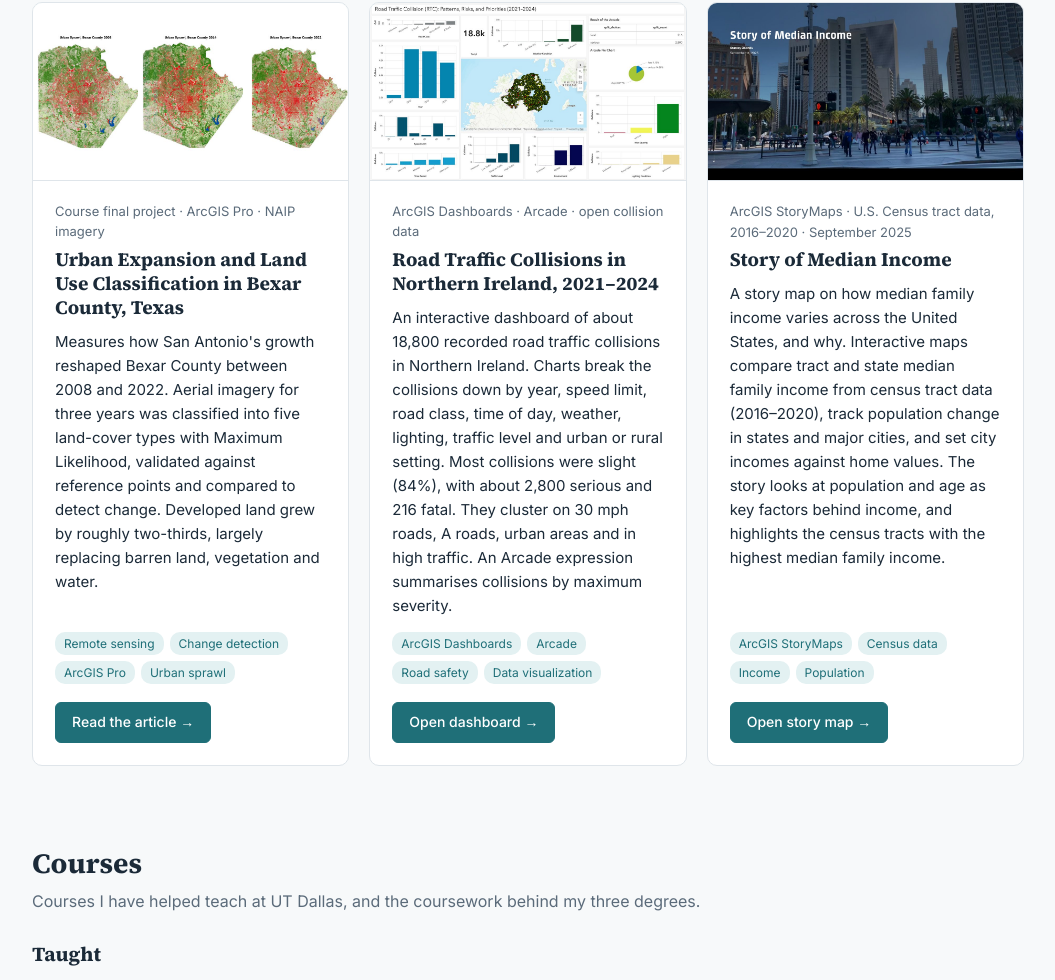
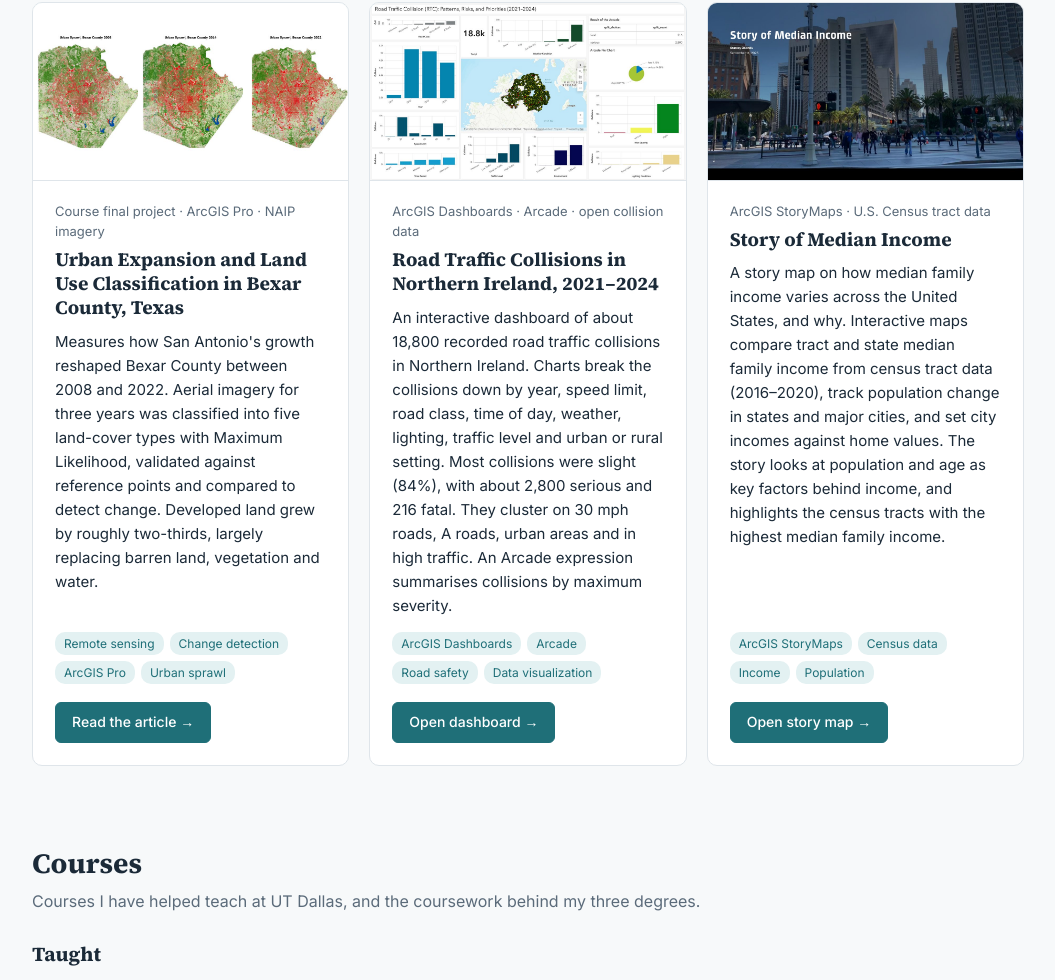
Before and after one commit to StanLi01/Stanli01.github.io, a plain HTML site: page index.html in a window 1280 px wide. Shown: the part 2257-3237 px from the top of the page, without its empty margins (112-1167 px from the left). Drawn offline with Linux system fonts and the light colour scheme.

Commit message:
Simplify meta description for median income story
Updated the meta description for the 'Story of Median Income' entry to be more concise.

```diff
--- a/index.html
+++ b/index.html
@@ -386,7 +386,7 @@
     {
       title: "Story of Median Income",
       category: "Story Map",
-      meta: "ArcGIS StoryMaps · U.S. Census tract data, 2016–2020 · September 2025",
+      meta: "ArcGIS StoryMaps · U.S. Census tract data",
       image: "images/median-income-storymap.jpg",
       description: "A story map on how median family income varies across the United States, and why. Interactive maps compare tract and state median family income from census tract data (2016–2020), track population change in states and major cities, and set city incomes against home values. The story looks at population and age as key factors behind income, and highlights the census tracts with the highest median family income.",
       tags: ["ArcGIS StoryMaps", "Census data", "Income", "Population"],
```
